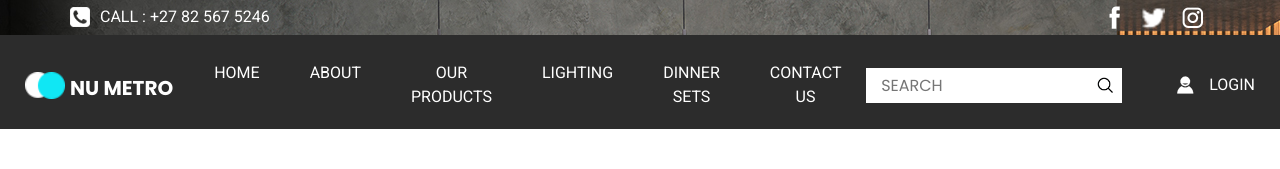
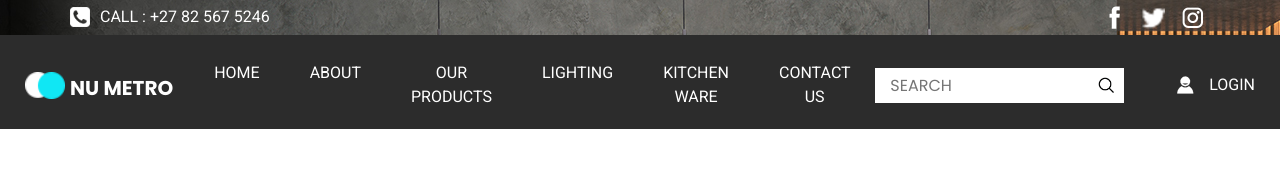
Before and after one commit to MRKWEBANE/mrkwebane.github.io, a plain HTML site: page buy.html in a window 1280 px wide. Shown: the top 169 px of the page. Drawn offline with nearby package versions, Linux system fonts and the light colour scheme.

Commit message:
Update buy.html
update nav

```diff
--- a/buy.html
+++ b/buy.html
@@ -87,7 +87,7 @@
                   <a class="nav-link" href="buy.html"> Lighting </a>
                 </li>
                 <li class="nav-item">
-                  <a class="nav-link" href="news.html"> Dinner sets </a>
+                  <a class="nav-link" href="news.html"> Kitchen ware </a>
                 </li>
                 <li class="nav-item">
                   <a class="nav-link" href="contact.html">Contact us</a>
```
